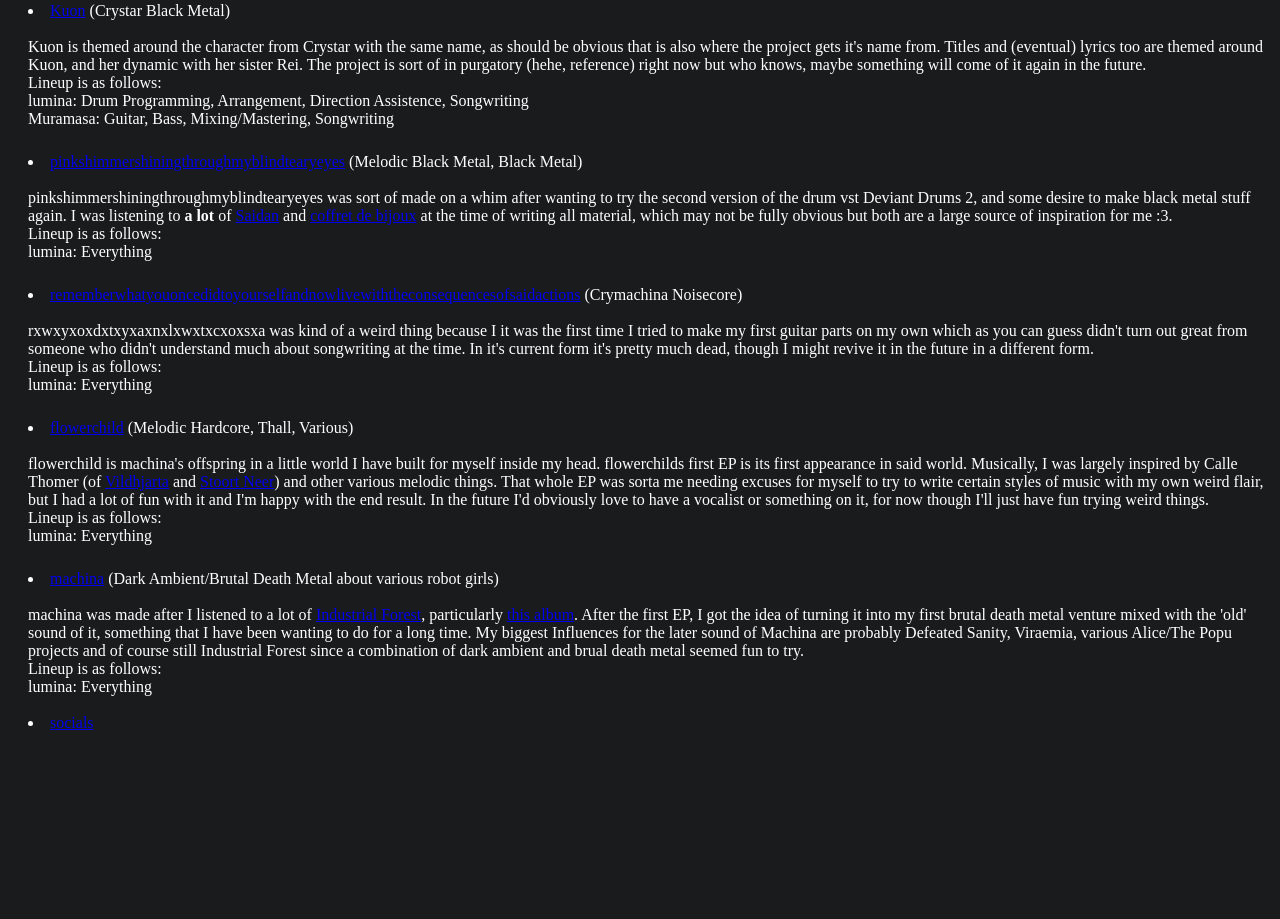
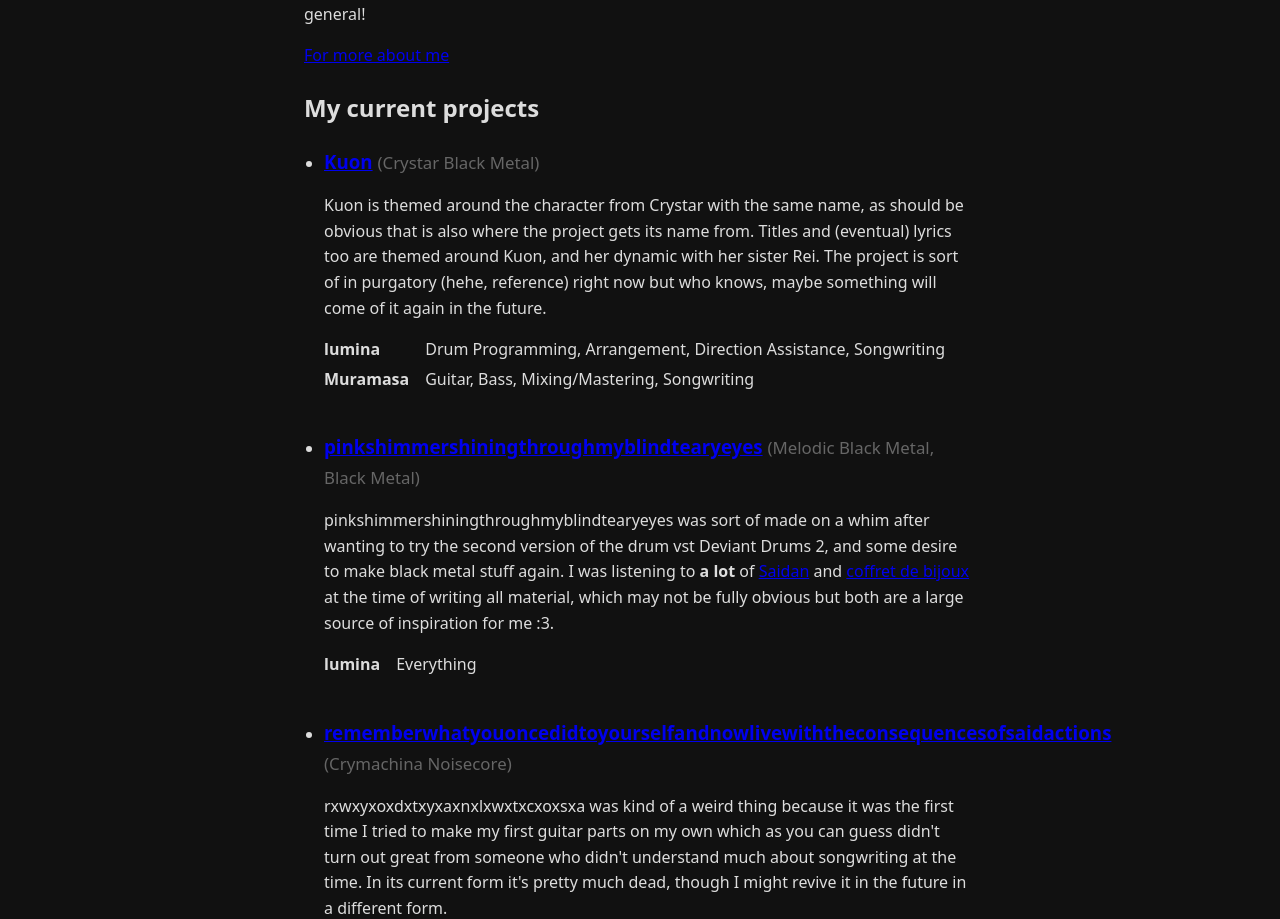
Before and after one commit to lumina0machina/lumina0machina.github.io, a plain HTML site: page index.html in a window 1280 px wide. Shown: the part 337-1256 px from the top of the page. Before the commit the page ends 1097 px from the top, so only its background shows below. Drawn offline with Linux system fonts and the light colour scheme.

Commit message:
main index and style overhaul

```diff
--- a/index.html
+++ b/index.html
@@ -3,89 +3,141 @@
 
 <head>
     <meta charset="UTF-8">
+    <meta name="viewport" content="width=device-width, initial-scale=1.0">
+    <meta name="description" content="lumina — metal and extreme music projects.">
     <link rel="stylesheet" href="style.css">
-    <title>Home</title>
+    <title>lumina's music projects</title>
 </head>
 
 <body>
-<h1>Hello, my name is lumina and i make music</h1>
-<a href="https://github.com/lumina0machina">
-<img src="https://github.com/lumina0machina.png" alt="profile pic">
-</a>
-My preferred genres are anything metal related and adjacent, and extreme music in general!
-<br>
-<b>My current projects are:</b>
-<br>
-<br>
 
-<!--kuon-->
+<header>
+    <h1>Hello, my name is lumina and i make music</h1>
 
-<div>
-<li><a href="https://kuonbm.bandcamp.com/">Kuon</a> (Crystar Black Metal)</li>
-<br>
-Kuon is themed around the character from Crystar with the same name, as should be obvious that is also where the project gets it's name from. Titles and (eventual) lyrics too are themed around Kuon, and her dynamic with her sister Rei. The project is sort of in purgatory (hehe, reference) right now but who knows, maybe something will come of it again in the future.
-<br>
-Lineup is as follows:
-<br>
-lumina: Drum Programming, Arrangement, Direction Assistence, Songwriting
-<br>
-Muramasa: Guitar, Bass, Mixing/Mastering, Songwriting
-<br>
-</div>
+    <a href="https://github.com/lumina0machina">
+        <img src="https://github.com/lumina0machina.png?size=200"
+             alt="lumina's profile picture"
+             width="120" height="120">
+    </a>
 
-<!--pinkshimmer-->
+    <p>My preferred genres are anything metal related and adjacent, and extreme music in general!</p>
+    <a href="/about-me">For more about me</a>
+</header>
 
-<div>
-<li><a href="https://kuonbm.bandcamp.com/album/i-rui-ned-this-by-making-it-all-lofi">pinkshimmershiningthroughmyblindtearyeyes</a> (Melodic Black Metal, Black Metal)</li>
-<br>
-pinkshimmershiningthroughmyblindtearyeyes was sort of made on a whim after wanting to try the second version of the drum vst Deviant Drums 2, and some desire to make black metal stuff again. I was listening to <b>a lot</b> of <a href="https://saidan.bandcamp.com/">Saidan</a> and <a href="https://coffretdebijoux.bandcamp.com/">coffret de bijoux</a> at the time of writing all material, which may not be fully obvious but both are a large source of inspiration for me :3.
-<br>
-Lineup is as follows:
-<br>
-lumina: Everything
-<br>
-</div>
+<main>
+    <h2>My current projects</h2>
 
-<!--remember-->
+    <ul class="projects">
 
-<div>
-<li><a href="https://rxwxyxoxdxtxyxaxnxlxwxtxcxoxsxa.bandcamp.com/">rememberwhatyouoncedidtoyourselfandnowlivewiththeconsequencesofsaidactions</a> (Crymachina Noisecore)</li>
-<br>
-rxwxyxoxdxtxyxaxnxlxwxtxcxoxsxa was kind of a weird thing because I it was the first time I tried to make my first guitar parts on my own which as you can guess didn't turn out great from someone who didn't understand much about songwriting at the time. In it's current form it's pretty much dead, though I might revive it in the future in a different form.
-<br>
-Lineup is as follows:
-<br>
-lumina: Everything
-<br>
-</div>
+        <li class="project">
+            <h3>
+                <a href="https://kuonbm.bandcamp.com/">Kuon</a>
+                <span class="genre">(Crystar Black Metal)</span>
+            </h3>
+            <p>
+                Kuon is themed around the character from Crystar with the same name, as should be
+                obvious that is also where the project gets its name from. Titles and (eventual)
+                lyrics too are themed around Kuon, and her dynamic with her sister Rei. The project
+                is sort of in purgatory (hehe, reference) right now but who knows, maybe something
+                will come of it again in the future.
+            </p>
+            <dl class="lineup">
+                <dt>lumina</dt>
+                <dd>Drum Programming, Arrangement, Direction Assistance, Songwriting</dd>
+                <dt>Muramasa</dt>
+                <dd>Guitar, Bass, Mixing/Mastering, Songwriting</dd>
+            </dl>
+        </li>
 
-<!--flowerchild-->
+        <li class="project">
+            <h3>
+                <a href="https://kuonbm.bandcamp.com/album/i-rui-ned-this-by-making-it-all-lofi">pinkshimmershiningthroughmyblindtearyeyes</a>
+                <span class="genre">(Melodic Black Metal, Black Metal)</span>
+            </h3>
+            <p>
+                pinkshimmershiningthroughmyblindtearyeyes was sort of made on a whim after wanting
+                to try the second version of the drum vst Deviant Drums 2, and some desire to make
+                black metal stuff again. I was listening to <strong>a lot</strong> of
+                <a href="https://saidan.bandcamp.com/">Saidan</a> and
+                <a href="https://coffretdebijoux.bandcamp.com/">coffret de bijoux</a> at the time of
+                writing all material, which may not be fully obvious but both are a large source of
+                inspiration for me :3.
+            </p>
+            <dl class="lineup">
+                <dt>lumina</dt>
+                <dd>Everything</dd>
+            </dl>
+        </li>
 
-<div>
-<li><a href="https://machina-da.bandcamp.com/album/-">flowerchild</a> (Melodic Hardcore, Thall, Various)</li>
-<br>
-flowerchild is machina's offspring in a little world I have built for myself inside my head. flowerchilds first EP is its first appearance in said world. Musically, I was largely inspired by Calle Thomer (of <a href="https://vildhjarta.bandcamp.com/album/d-r-skogen-sjunger-under-evighetens-granar-24-bit-hd-audio">Vildhjarta</a> and <a href="https://stoortneer.bandcamp.com/album/b-ckerna-du-borde-ha-l-st">Stoort Neer</a>) and other various melodic things. That whole EP was sorta me needing excuses for myself to try to write certain styles of music with my own weird flair, but I had a lot of fun with it and I'm happy with the end result. In the future I'd obviously love to have a vocalist or something on it, for now though I'll just have fun trying weird things.
-<br>
-Lineup is as follows:
-<br>
-lumina: Everything
-<br>
-</div>
+        <li class="project">
+            <h3>
+                <a href="https://rxwxyxoxdxtxyxaxnxlxwxtxcxoxsxa.bandcamp.com/">rememberwhatyouoncedidtoyourselfandnowlivewiththeconsequencesofsaidactions</a>
+                <span class="genre">(Crymachina Noisecore)</span>
+            </h3>
+            <p>
+                rxwxyxoxdxtxyxaxnxlxwxtxcxoxsxa was kind of a weird thing because it was the first
+                time I tried to make my first guitar parts on my own which as you can guess didn't
+                turn out great from someone who didn't understand much about songwriting at the
+                time. In its current form it's pretty much dead, though I might revive it in the
+                future in a different form.
+            </p>
+            <dl class="lineup">
+                <dt>lumina</dt>
+                <dd>Everything</dd>
+            </dl>
+        </li>
 
-<!--machina-->
+        <li class="project">
+            <h3>
+                <a href="https://machina-da.bandcamp.com/album/-">flowerchild</a>
+                <span class="genre">(Melodic Hardcore, Thall, Various)</span>
+            </h3>
+            <p>
+                flowerchild is machina's offspring in a little world I have built for myself inside
+                my head. flowerchilds first EP is its first appearance in said world. Musically, I
+                was largely inspired by Calle Thomer (of
+                <a href="https://vildhjarta.bandcamp.com/album/d-r-skogen-sjunger-under-evighetens-granar-24-bit-hd-audio">Vildhjarta</a>
+                and <a href="https://stoortneer.bandcamp.com/album/b-ckerna-du-borde-ha-l-st">Stoort Neer</a>)
+                and other various melodic things. That whole EP was sorta me needing excuses for
+                myself to try to write certain styles of music with my own weird flair, but I had a
+                lot of fun with it and I'm happy with the end result. In the future I'd obviously
+                love to have a vocalist or something on it, for now though I'll just have fun trying
+                weird things.
+            </p>
+            <dl class="lineup">
+                <dt>lumina</dt>
+                <dd>Everything</dd>
+            </dl>
+        </li>
 
-<div>
-<li><a href="https://machina-da.bandcamp.com/album/mechanical-afterlife">machina</a> (Dark Ambient/Brutal Death Metal about various robot girls)</li>
-<br>
-machina was made after I listened to a lot of <a href="https://industrial-forest.bandcamp.com/">Industrial Forest</a>, particularly <a href="https://industrial-forest.bandcamp.com/album/portals-eroding">this album</a>. After the first EP, I got the idea of turning it into my first brutal death metal venture mixed with the 'old' sound of it, something that I have been wanting to do for a long time. My biggest Influences for the later sound of Machina are probably Defeated Sanity, Viraemia, various Alice/The Popu projects and of course still Industrial Forest since a combination of dark ambient and brual death metal seemed fun to try.
-<br>
-Lineup is as follows:
-<br>
-lumina: Everything
-<br>
-<br>
-<li><a href="/socials">socials</a></li>
-</div>
+        <li class="project">
+            <h3>
+                <a href="https://machina-da.bandcamp.com/album/mechanical-afterlife">machina</a>
+                <span class="genre">(Dark Ambient/Brutal Death Metal about various robot girls)</span>
+            </h3>
+            <p>
+                machina was made after I listened to a lot of
+                <a href="https://industrial-forest.bandcamp.com/">Industrial Forest</a>, particularly
+                <a href="https://industrial-forest.bandcamp.com/album/portals-eroding">this album</a>.
+                After the first EP, I got the idea of turning it into my first brutal death metal
+                venture mixed with the 'old' sound of it, something that I have been wanting to do
+                for a long time. My biggest influences for the later sound of machina are probably
+                Defeated Sanity, Viraemia, various Alice/The Popu projects and of course still
+                Industrial Forest since a combination of dark ambient and brutal death metal seemed
+                fun to try.
+            </p>
+            <dl class="lineup">
+                <dt>lumina</dt>
+                <dd>Everything</dd>
+            </dl>
+        </li>
+
+    </ul>
+</main>
+
+<footer>
+    <a href="/socials">socials</a>
+</footer>
 
 </body>
 </html>
--- a/style.css
+++ b/style.css
@@ -1,18 +1,48 @@
 body {
-	background-color: #191B1C;
-	color: white;
+    max-width: 42rem;
+    margin: 0 auto;
+    padding: 2rem 1rem;
+    font-family: system-ui, sans-serif;
+    line-height: 1.6;
+    background-color: #111;
+    color: #ddd;
 }
 
-div {
-  padding-top: 5px;
-  padding-right: 5px;
-  padding-bottom: 20px;
-  padding-left: 20px;
+header img {
+    display: block;
+    border-radius: 50%;
+    margin: 1rem 0;
 }
 
-img {
-  /* border-radius: 6px; */
-  display: block;
-  height: 200px;
-  width: 200px;
+.projects {
+    padding-left: 1.25rem;
 }
+
+.project {
+    margin-bottom: 2.5rem;
+}
+
+.project h3 {
+    margin-bottom: 0.25rem;
+}
+
+.genre {
+    font-weight: normal;
+    color: #666;
+    font-size: 0.9em;
+}
+
+.lineup {
+    display: grid;
+    grid-template-columns: max-content 1fr;
+    gap: 0.25rem 1rem;
+    margin: 0.75rem 0 0;
+}
+
+.lineup dt {
+    font-weight: bold;
+}
+
+.lineup dd {
+    margin: 0;
+}
```
